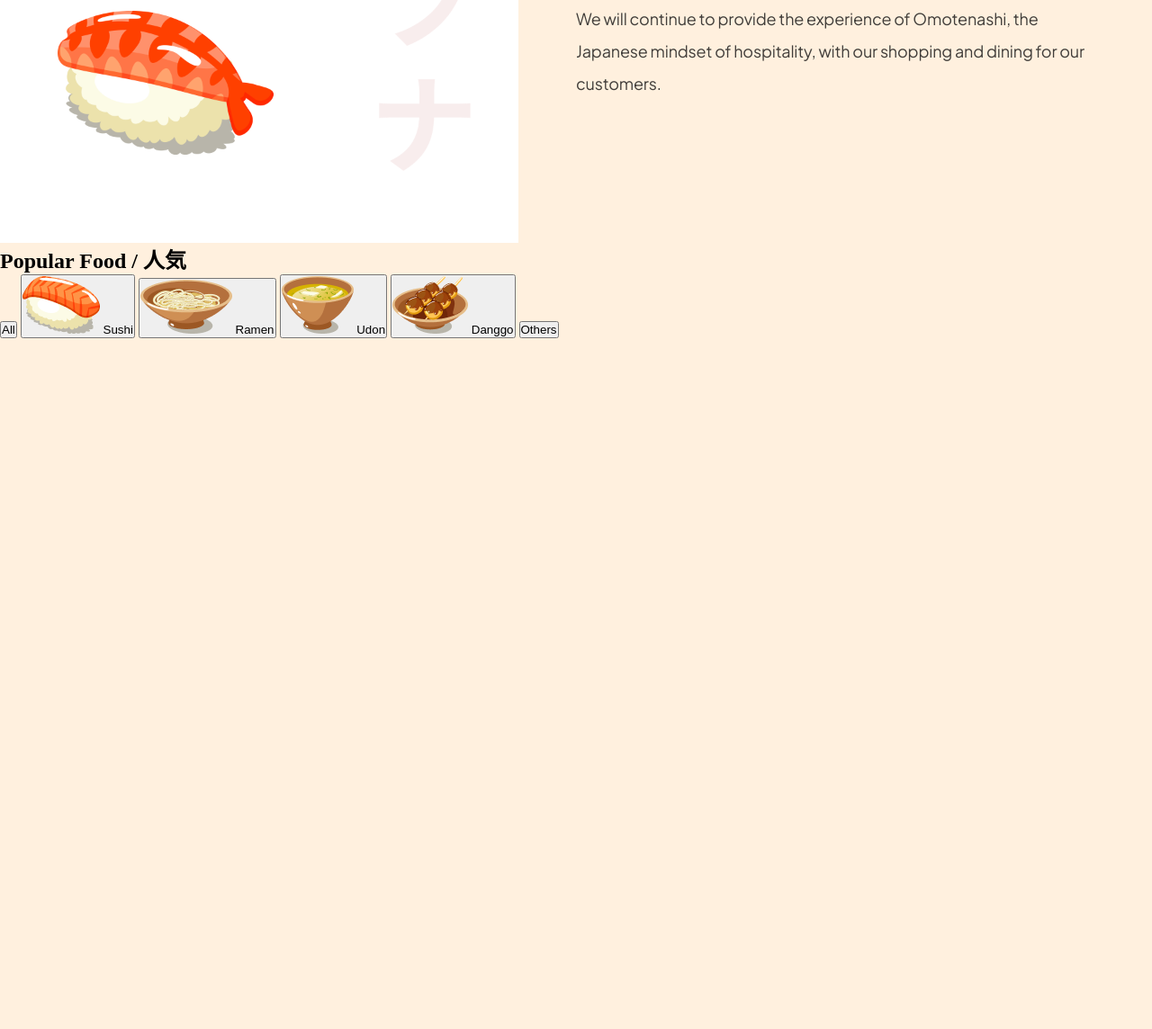
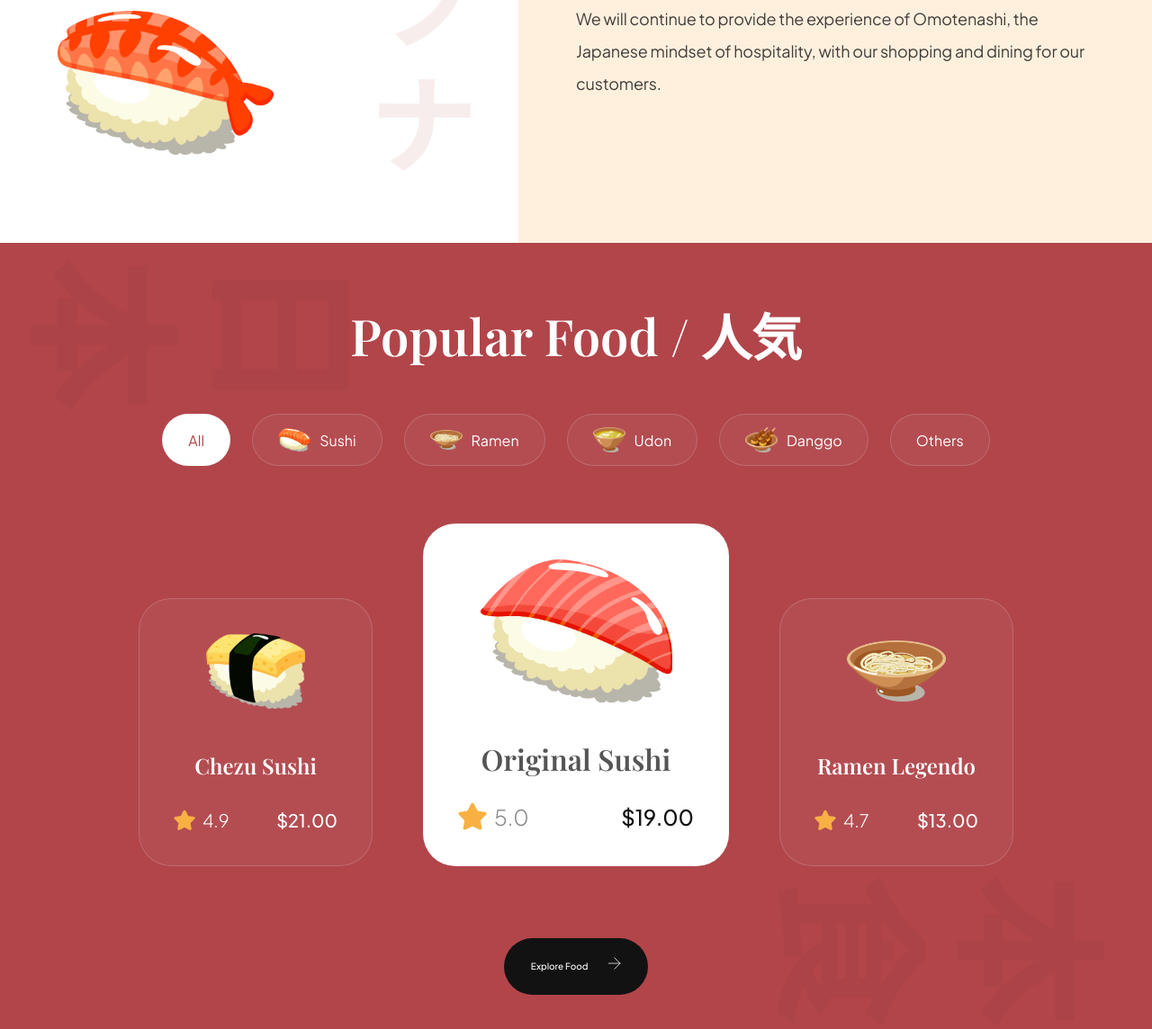
Before and after one commit to afiifatuts/modern-responsive-web, a website built with Vite: page index.html in a window 1280 px wide. Shown: the part 1248-2392 px from the top of the page at 90% size. Before the commit the page ends 1624 px from the top, so only its background shows below. Built offline with nearby package versions, Linux system fonts and the light colour scheme.

Commit message:
[feature] popular-foods section

```diff
--- a/css/sections/popular.css
+++ b/css/sections/popular.css
@@ -0,0 +1,204 @@
+.popular-foods{
+    padding: 64px;
+
+    display: flex;
+    flex-direction: column;
+
+    background-color: var(--primary-color);
+    background-image: url("../../assets/popular_bg.png");
+    background-position: center;
+    background-repeat: no-repeat;
+    background-size: contain;
+
+    overflow: hidden;
+}
+
+.popular-foods__title {
+    font-size: 56px;
+    font-family: var(--playfair-display);
+    font-weight: 600;
+    line-height: 78px;
+    color: #fff;
+    text-align: center;
+}
+
+.popular-foods__filters{
+    margin-top: 48px;
+    max-width: 100%;
+    overflow-x: auto;
+
+    display: flex;
+    justify-content: center;
+    gap: 24px;
+}
+
+.popular-foods__filters-btn{
+    padding: 10px 28px;
+
+    display: flex;
+    flex-direction: row;
+    align-items: center;
+    gap: 10px;
+
+    background: rgba(225, 225, 225, 0.05);
+    border: 1px solid rgba(225, 225, 225, 0.2);
+    border-radius: 46px;
+
+    font-size: 16px;
+    font-weight: 300px;
+    line-height: 25px;
+    font-family: var(--plus-jakarta-sans);
+    color: #fff;
+    cursor: pointer;
+}
+
+.popular-foods__filters-btn img{
+    width: 36px;
+    height: 36px;
+    object-fit: contain;
+}
+
+.popular-foods__filters-btn.active{
+    background: #fff;
+    color: var(--primary-color);
+}
+
+.popular-foods__filters-btn:hover{
+    background: #fff;
+    color: var(--primary-color);
+}
+
+.popular-foods__catalogue{
+    margin-top: 64px;
+
+    display: flex;
+    justify-content: center;
+    align-items: flex-end;
+    flex-wrap: wrap;
+    gap: 56px;
+}
+
+.popular-foods__button {
+    width: fit-content;
+
+    padding: 20px 30px;
+    margin: 80px auto 0;
+
+    font-weight: 500;
+    font-size: 10px;
+    line-height: 23px;
+    font-family: var(--plus-jakarta-sans);
+    color: #fff;
+
+    border: none;
+    outline: none;
+    background: var(--secondary-color);
+    border-radius: 64px;
+    cursor: pointer;
+
+}
+
+.popular-foods__button img{
+    width: 14px;
+    height: 14px;
+    object-fit: contain;
+    margin-left: 21px;
+}
+
+.popular-foods__cards{
+    padding: 38px;
+    min-width: 260px;
+    height: fit-content;
+
+    display: flex;
+    align-items: center;
+    flex-direction: column;
+
+    border-radius: 36px;
+    background: rgba(225, 225, 225, 0.05);
+    border: 1px solid  rgba(225, 225, 225, 0.2);
+
+}
+
+.popular-foods__card-image{
+    width: 110px;
+    height: 84px;
+    object-fit: contain;
+}
+
+.popular-foods__card-title{
+    margin-top: 47px;
+
+    font-weight: 600;
+    font-size: 24px;
+    line-height: 32px;
+    font-family: var(--playfair-display);
+    color: #fff;
+    text-align: center;
+}
+
+.popular-foods__card-details{
+    width: 100%;
+    margin-top: 32px;
+}
+
+.popular-foods__card-rating{
+    display: flex;
+    align-items: center;
+    gap: 8px;
+}
+
+.popular-foods__card-rating img{
+    width: 24px;
+    height: 24px;
+    object-fit: contain;
+}
+
+.popular-foods__card-rating p{
+    font-size: 20px;
+    font-weight: 300;
+    font-family: var(--plus-jakarta-sans);
+    color: #fff;
+}
+
+.popular-foods__card-price {
+    font-size: 20px;
+    font-weight: 500;
+    font-family: var(--plus-jakarta-sans);
+    color: #fff;
+}
+
+.popular-foods__cards.active-card{
+    background: #fff;
+    min-width: 340px;
+}
+
+.popular-foods__cards.active-card
+.popular-foods__card-image{
+    width: 214px;
+    height: 160px;
+}
+
+.popular-foods__cards.active-card
+.popular-foods__card-title{
+    color: var(--black-500);
+    font-size: 32px;
+}
+
+.popular-foods__cards.active-card
+.popular-foods__card-rating img{
+    width: 32px;
+    height: 32px;
+}
+
+.popular-foods__cards.active-card
+.popular-foods__card-rating p{
+    font-size: 24px;
+    color: var(--gray-100);
+}
+
+.popular-foods__cards.active-card
+.popular-foods__card-price{
+    font-size: 24px;
+    color: var(--secondary-color);
+}
--- a/index.html
+++ b/index.html
@@ -43,11 +43,7 @@
     <!-- ------------HERO SECTION--------------- -->
     <section class="hero">
       <div class="hero-image">
-        <img
-          src="assets/sushi-1.png"
-          alt="sushi"
-          data-aos="fade-up"
-        />
+        <img src="assets/sushi-1.png" alt="sushi" data-aos="fade-up" />
         <h2 data-aos="fade-up">
           日 <br />
           本 <br />
@@ -117,25 +113,81 @@
     <section class="popular-foods" id="menu">
       <h2 class="popular-foods__title">Popular Food / 人気</h2>
       <div class="popular-foods__filters sushi__hide-scrollbar">
-        <button class="popular-foods__filter-btn active">All</button>
-        <button class="pupular-foods__filter-btn">
+        <button class="popular-foods__filters-btn active">All</button>
+        <button class="popular-foods__filters-btn">
           <img src="/assets/sushi-9.png" alt="sushi 9" />
           Sushi
         </button>
-        <button class="pupular-foods__filter-btn">
+        <button class="popular-foods__filters-btn">
           <img src="/assets/sushi-8.png" alt="ramen" />
           Ramen
         </button>
-        <button class="pupular-foods__filter-btn">
+        <button class="popular-foods__filters-btn">
           <img src="/assets/sushi-7.png" alt="udon" />
           Udon
         </button>
-        <button class="pupular-foods__filter-btn">
+        <button class="popular-foods__filters-btn">
           <img src="/assets/sushi-6.png" alt="danggo" />
           Danggo
         </button>
-        <button class="pupular-foods__filter-btn">Others</button>
+        <button class="popular-foods__filters-btn">Others</button>
       </div>
+
+      <div class="popular-foods__catalogue">
+        <!-- javascript -->
+        <article class="popular-foods__cards">
+          <img
+            src="assets/sushi-12.png"
+            alt="sushi 13"
+            class="popular-foods__card-image"
+          />
+          <h4 class="popular-foods__card-title">Chezu Sushi</h4>
+          <div class="popular-foods__card-details flex-between">
+            <div class="popular-foods__card-rating">
+              <img src="assets/star.svg" alt="star" />
+              <p>4.9</p>
+            </div>
+            <p class="popular-foods__card-price">$21.00</p>
+          </div>
+        </article>
+
+        <article class="popular-foods__cards active-card">
+          <img
+            src="assets/sushi-11.png"
+            alt="sushi 11"
+            class="popular-foods__card-image"
+          />
+          <h4 class="popular-foods__card-title">Original Sushi</h4>
+          <div class="popular-foods__card-details flex-between">
+            <div class="popular-foods__card-rating">
+              <img src="assets/star.svg" alt="star" />
+              <p>5.0</p>
+            </div>
+            <p class="popular-foods__card-price">$19.00</p>
+          </div>
+        </article>
+
+        <article class="popular-foods__cards">
+          <img
+            src="assets/sushi-10.png"
+            alt="sushi 10"
+            class="popular-foods__card-image"
+          />
+          <h4 class="popular-foods__card-title">Ramen Legendo</h4>
+          <div class="popular-foods__card-details flex-between">
+            <div class="popular-foods__card-rating">
+              <img src="assets/star.svg" alt="star" />
+              <p>4.7</p>
+            </div>
+            <p class="popular-foods__card-price">$13.00</p>
+          </div>
+        </article>
+      </div>
+
+      <button class="popular-foods__button">
+        Explore Food
+        <img src="assets/arrow-right.svg" alt="arrow-right" />
+      </button>
     </section>
 
     <script src="js/script.js" type="module"></script>
```
